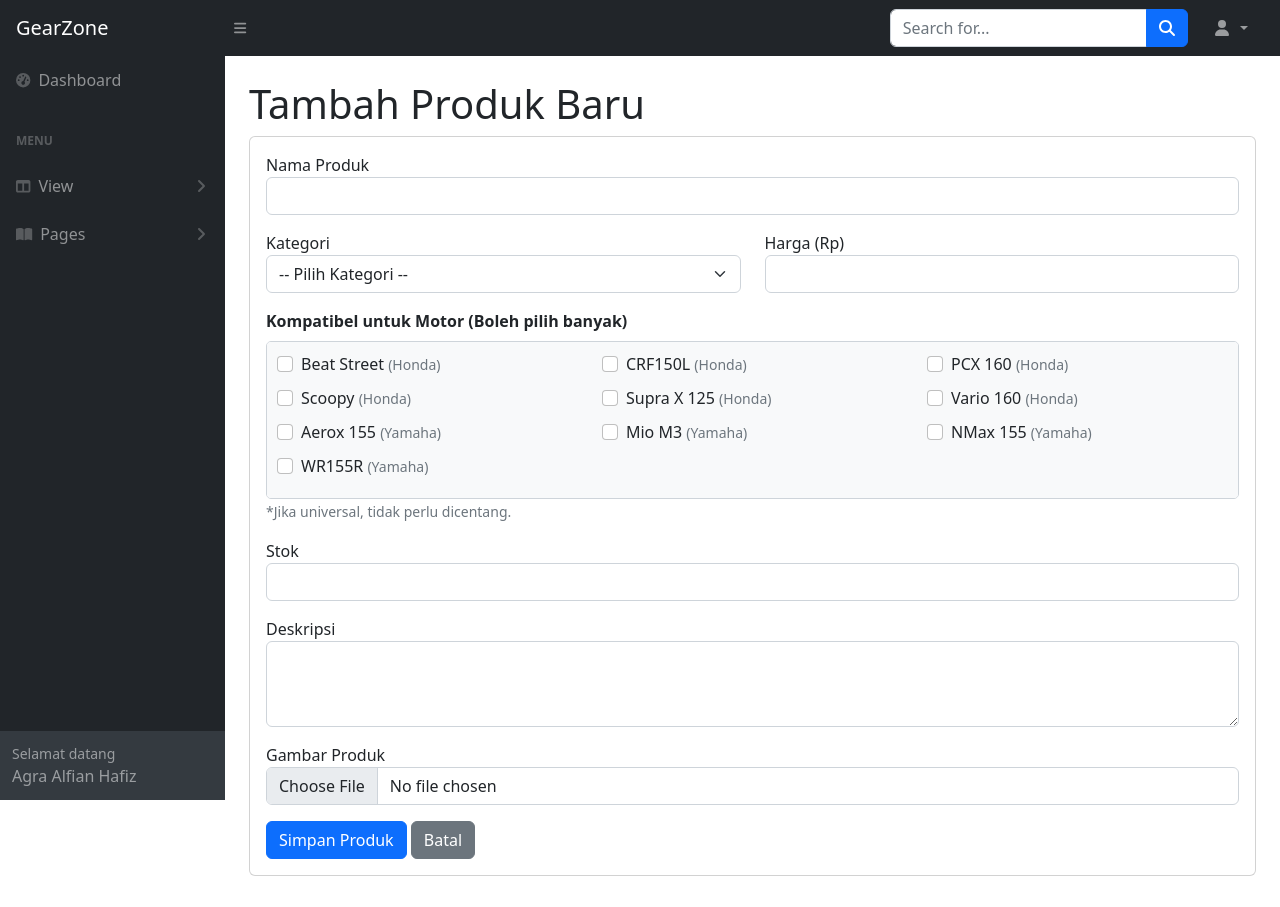
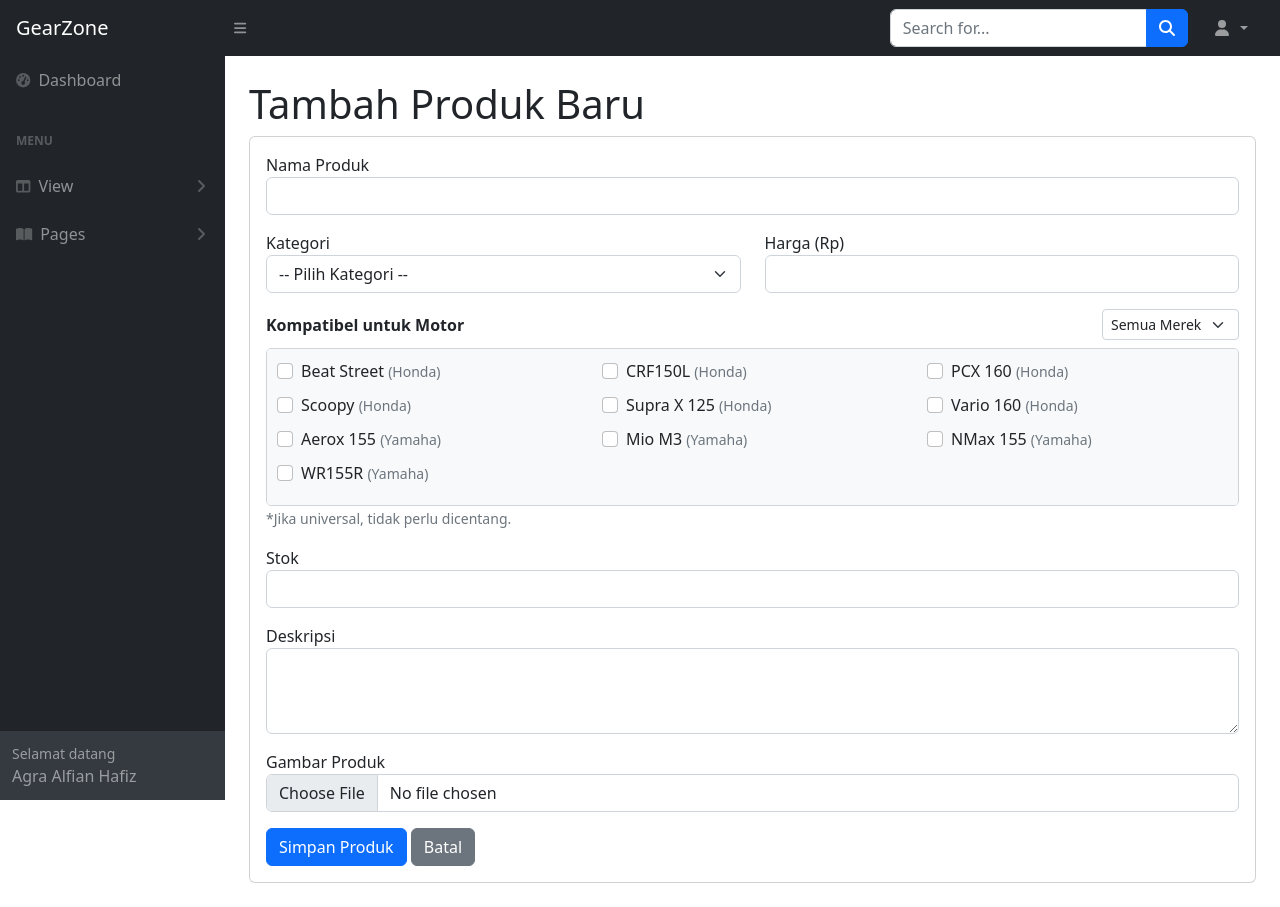
Before and after one commit to KishiEdward/jualbeli_sparepart, a PHP site: page /barang/tambah.php in a window 1280 px wide. Before the commit the page ends 876 px from the top, so only its background shows below. Run offline with PHP 8.4, Linux system fonts and the light colour scheme; a user stored in the database is signed in; data comes from the database, SQL or seed files in the repository; some libraries are stand-ins or nearby versions.

Commit message:
menyelesaikan produk

```diff
--- a/barang/tambah.php
+++ b/barang/tambah.php
@@ -31,7 +31,7 @@ if (isset($_POST['simpan'])) {
                     icon: 'error'
                 });
             </script>";
-            exit; // Stop eksekusi
+            exit;
         }
     }
 
@@ -49,11 +49,6 @@ if (isset($_POST['simpan'])) {
                 mysqli_query($conn, $query_relasi);
             }
         }
-
-        // SWEETALERT SUKSES (Echo Script di sini)
-        // Kita echo script setelah HTML dirender agar library SWAL terbaca,
-        // tapi karena logic ini di atas, kita perlu trik sedikit atau pastikan SWAL ada di head.
-        // Cara paling aman: Simpan status di variabel, lalu cetak di bawah.
         $berhasil = true;
     } else {
         $error_msg = mysqli_error($conn);
@@ -72,7 +67,7 @@ if (isset($_POST['simpan'])) {
     <script src="https://cdn.jsdelivr.net/npm/sweetalert2@11"></script>
     <style>
         .checkbox-group {
-            max-height: 200px;
+            max-height: 250px; /* Sedikit dipertinggi */
             overflow-y: auto;
             border: 1px solid #ced4da;
             padding: 10px;
@@ -117,14 +112,28 @@ if (isset($_POST['simpan'])) {
                                 </div>
 
                                 <div class="mb-3">
-                                    <label class="mb-2 fw-bold">Kompatibel untuk Motor (Boleh pilih banyak)</label>
+                                    <div class="d-flex justify-content-between align-items-center mb-2">
+                                        <label class="fw-bold">Kompatibel untuk Motor</label>
+
+                                        <select id="filterMerek" class="form-select form-select-sm" style="width: auto;">
+                                            <option value="all">Semua Merek</option>
+                                            <?php
+                                            // Ambil daftar merek unik untuk dropdown filter
+                                            $merek_query = mysqli_query($conn, "SELECT DISTINCT merek FROM model_motor ORDER BY merek ASC");
+                                            while ($mrk = mysqli_fetch_assoc($merek_query)) {
+                                                echo "<option value='{$mrk['merek']}'>{$mrk['merek']}</option>";
+                                            }
+                                            ?>
+                                        </select>
+                                    </div>
+
                                     <div class="checkbox-group bg-light">
-                                        <div class="row">
+                                        <div class="row" id="modelContainer">
                                             <?php
                                             $mod = mysqli_query($conn, "SELECT * FROM model_motor ORDER BY merek ASC, nama_model ASC");
                                             while ($m = mysqli_fetch_assoc($mod)) {
                                             ?>
-                                            <div class="col-md-4 mb-2">
+                                            <div class="col-md-4 mb-2 model-item" data-merek="<?= $m['merek']; ?>">
                                                 <div class="form-check">
                                                     <input class="form-check-input" type="checkbox" name="model_ids[]" value="<?= $m['model_id']; ?>" id="mod<?= $m['model_id']; ?>">
                                                     <label class="form-check-label" for="mod<?= $m['model_id']; ?>">
@@ -134,10 +143,12 @@ if (isset($_POST['simpan'])) {
                                             </div>
                                             <?php } ?>
                                         </div>
+                                        <div id="noResult" class="text-center text-muted mt-2" style="display: none;">
+                                            <em>Tidak ada model motor untuk merek ini.</em>
+                                        </div>
                                     </div>
                                     <small class="text-muted">*Jika universal, tidak perlu dicentang.</small>
                                 </div>
-
                                 <div class="mb-3">
                                     <label>Stok</label>
                                     <input type="number" name="stok" class="form-control" required>
@@ -162,6 +173,39 @@ if (isset($_POST['simpan'])) {
     </div>
     <script src="https://cdn.jsdelivr.net/npm/bootstrap@5.2.3/dist/js/bootstrap.bundle.min.js"></script>
     <script src="../js/scripts.js"></script>
+
+    <script>
+        document.addEventListener('DOMContentLoaded', function() {
+            const filterDropdown = document.getElementById('filterMerek');
+            const modelItems = document.querySelectorAll('.model-item');
+            const noResultMsg = document.getElementById('noResult');
+
+            filterDropdown.addEventListener('change', function() {
+                const selectedMerek = this.value;
+                let visibleCount = 0;
+
+                modelItems.forEach(item => {
+                    // Ambil merek dari data attribute
+                    const itemMerek = item.getAttribute('data-merek');
+
+                    if (selectedMerek === 'all' || itemMerek === selectedMerek) {
+                        item.style.display = 'block'; // Tampilkan
+                        visibleCount++;
+                    } else {
+                        item.style.display = 'none'; // Sembunyikan
+                    }
+                });
+
+                // Tampilkan pesan jika kosong
+                if (visibleCount === 0) {
+                    noResultMsg.style.display = 'block';
+                } else {
+                    noResultMsg.style.display = 'none';
+                }
+            });
+        });
+    </script>
+
     <?php if (isset($berhasil) && $berhasil === true) : ?>
         <script>
             Swal.fire({
```
